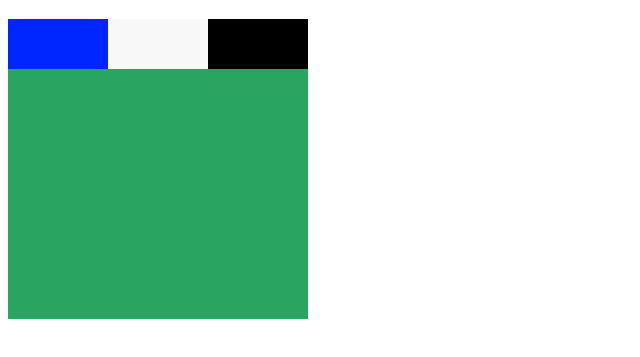
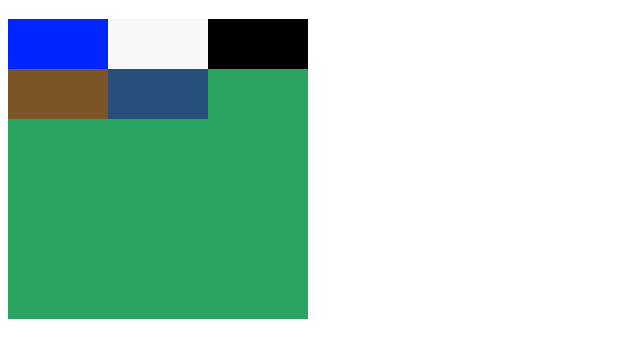
Before and after one commit to Hiiinojosaa/Puzzle, a plain HTML site: page index.html in a window 1280 px wide. Shown: the part 61-418 px from the top of the page, without its empty margins (0-640 px from the left). Drawn offline with Linux system fonts and the light colour scheme.

Commit message:
structure

```diff
--- a/index.html
+++ b/index.html
@@ -12,9 +12,11 @@
     </header>
     <main>
         <div id="contenedor">
-<div class="primera">
-<div class="segunda">
-<div class="tercero">
+<div class="primera"></div>
+<div class="segunda"></div>
+<div class="tercero"></div>
+<div class="cuarto"></div>
+<div class="quinto"></div>
 
 
 </div>
--- a/styles.css
+++ b/styles.css
@@ -23,15 +23,20 @@ position: absolute;
     position: absolute;
 }
 
-    .tercero {
-        background-color: black;
-        width: 100px;
+    .tercero { background-color: black;
         height: 50px;
         margin-left: 100px;
     }
 
-    .primera1 {
-        background-color: bisque;
+    .cuarto {
+        background-color: rgb(123, 85, 38);
+        width: 100px;
+        height: 50px;
+        position: absolute;
+
+    }
+.quinto {
+        background-color: rgb(38, 78, 123);
         width: 200px;
         height: 50px;
 
```
Also changed, not shown: 1 other file.
